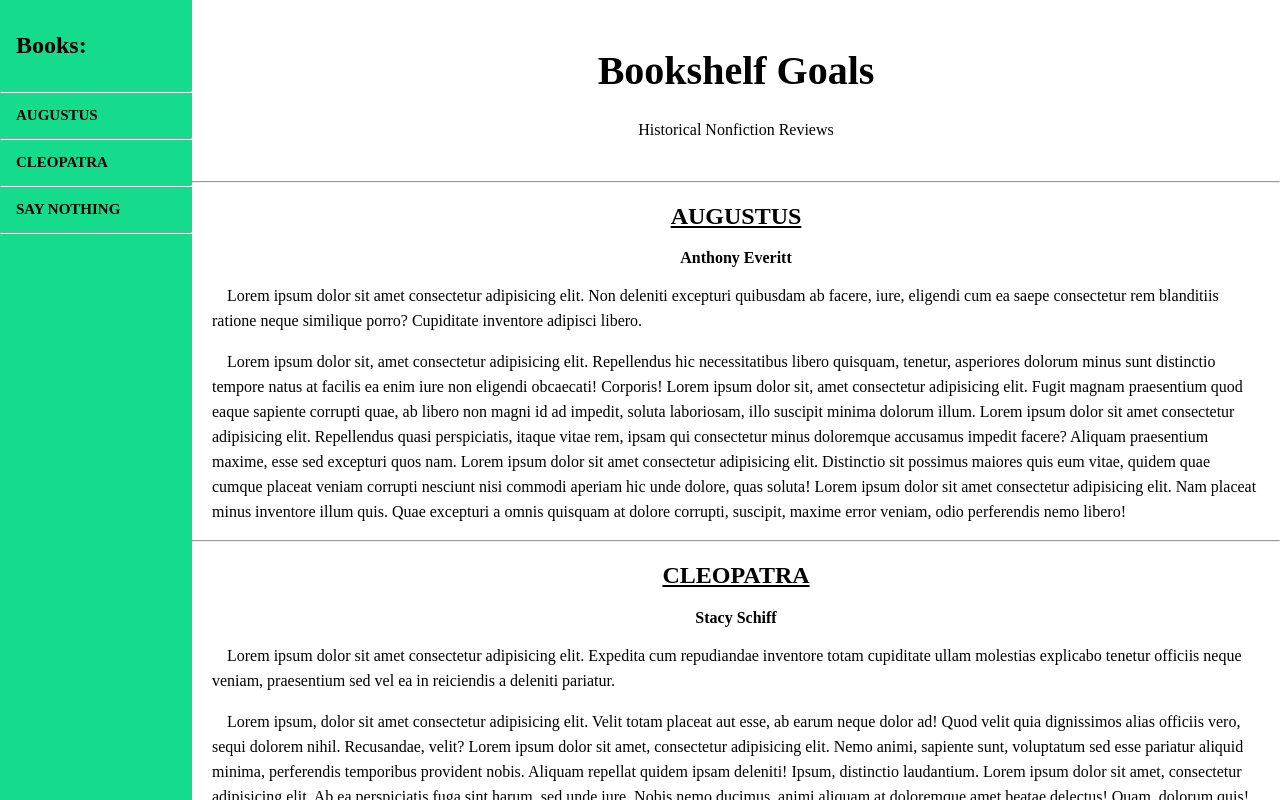
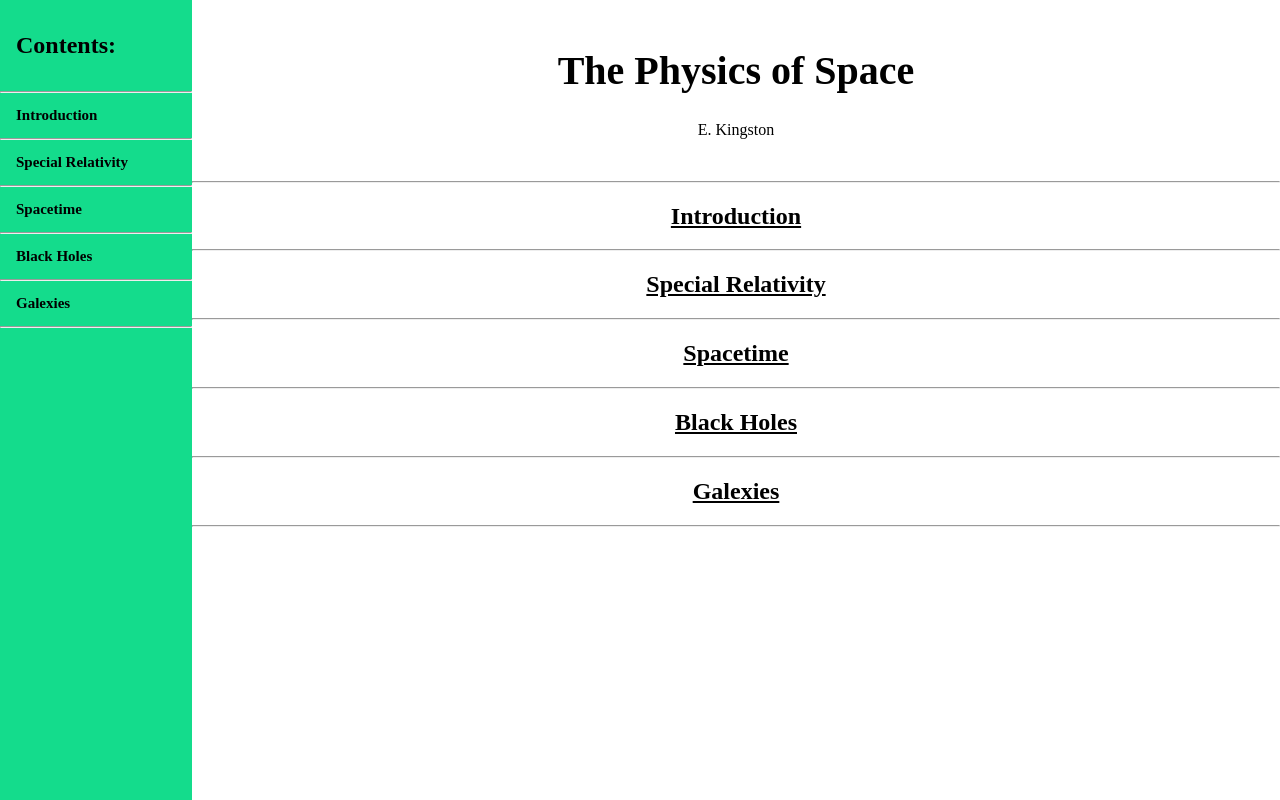
Before and after one commit to KingstonQueen/technical-doc-page, a plain HTML site: page index.html in a window 1280 px wide. Drawn offline with Linux system fonts and the light colour scheme.

Commit message:
Chose the subject matter for the technical document and input proper headings for categories and page links.

```diff
--- a/index.html
+++ b/index.html
@@ -10,13 +10,18 @@
 <body>
 <!--Navbar-->
 <nav id="navbar" class="sidebar bar-block" style="width:15%">
-    <h3 class="bar-item" style="color: black; font-size:x-large;">Books:</h3>
+
+    <h3 class="bar-item" style="color: black; font-size:x-large;">Contents:</h3>
     <hr class="solid">
-    <a class="bar-item" href="#augustus">AUGUSTUS</a>
+    <a class="bar-item" href="#introduction">Introduction</a>
     <hr class="solid">
-    <a class="bar-item" href="#cleopatra">CLEOPATRA</a>
+    <a class="bar-item" href="#special_relativity">Special Relativity</a>
     <hr class="solid">
-    <a class="bar-item" href="#say_nothing">SAY NOTHING</a>
+    <a class="bar-item" href="#spacetime">Spacetime</a>
+    <hr class="solid">
+    <a class="bar-item" href="#black_holes">Black Holes</a>
+    <hr class="solid">
+    <a class="bar-item" href="#galexies">Galexies</a>
     <hr class="solid">
 </nav>
 
@@ -26,8 +31,8 @@
 <!--Header-->
 <div class="container">
 <header class="navbar" id="header">
-    <h1 style="text-align: center; padding-top: 20px; font-size: 40px;">Bookshelf Goals</h1>
-    <p style="text-align: center;">Historical Nonfiction Reviews</p>
+    <h1 style="text-align: center; padding-top: 20px; font-size: 40px;">The Physics of Space</h1>
+    <p style="text-align: center;">E. Kingston</p>
 </header>
 </div>
 <br>
@@ -38,38 +43,58 @@
 
 <!--Section 1-->
 <section class="main-section">
-<hr class="solid">
-    <header id="augustus">
-        <h2 style="text-align: center; text-decoration: underline;">AUGUSTUS</h2>
-        <p style="text-align:center; font-weight: 600;">Anthony Everitt</p>
-    </header>
-    <p class="paragraph">Lorem ipsum dolor sit amet consectetur adipisicing elit. Non deleniti excepturi quibusdam ab facere, iure, eligendi cum ea saepe consectetur rem blanditiis ratione neque similique porro? Cupiditate inventore adipisci libero.</p>
-    <p class="paragraph">Lorem ipsum dolor sit, amet consectetur adipisicing elit. Repellendus hic necessitatibus libero quisquam, tenetur, asperiores dolorum minus sunt distinctio tempore natus at facilis ea enim iure non eligendi obcaecati! Corporis! Lorem ipsum dolor sit, amet consectetur adipisicing elit. Fugit magnam praesentium quod eaque sapiente corrupti quae, ab libero non magni id ad impedit, soluta laboriosam, illo suscipit minima dolorum illum. Lorem ipsum dolor sit amet consectetur adipisicing elit. Repellendus quasi perspiciatis, itaque vitae rem, ipsam qui consectetur minus doloremque accusamus impedit facere? Aliquam praesentium maxime, esse sed excepturi quos nam. Lorem ipsum dolor sit amet consectetur adipisicing elit. Distinctio sit possimus maiores quis eum vitae, quidem quae cumque placeat veniam corrupti nesciunt nisi commodi aperiam hic unde dolore, quas soluta! Lorem ipsum dolor sit amet consectetur adipisicing elit. Nam placeat minus inventore illum quis. Quae excepturi a omnis quisquam at dolore corrupti, suscipit, maxime error veniam, odio perferendis nemo libero!</p>
-</section>
+    <hr class="solid">
+        <header id="introduction">
+            <h2 style="text-align: center; text-decoration: underline;">Introduction</h2>
+        </header>
+        <p class="paragraph"></p>
+        <p class="paragraph"></p>
+    </section>
 
 <!--Section 2-->
 <section class="main-section">
 <hr class="solid">
-    <header id="cleopatra">
-        <h2 style="text-align: center; text-decoration: underline;">CLEOPATRA</h2>
-        <p style="text-align:center; font-weight:600;">Stacy Schiff</p>
+    <header id="special_relativity">
+        <h2 style="text-align: center; text-decoration: underline;">Special Relativity</h2>
     </header>
-    <p class="paragraph">Lorem ipsum dolor sit amet consectetur adipisicing elit. Expedita cum repudiandae inventore totam cupiditate ullam molestias explicabo tenetur officiis neque veniam, praesentium sed vel ea in reiciendis a deleniti pariatur.</p>
-    <p class="paragraph">Lorem ipsum, dolor sit amet consectetur adipisicing elit. Velit totam placeat aut esse, ab earum neque dolor ad! Quod velit quia dignissimos alias officiis vero, sequi dolorem nihil. Recusandae, velit? Lorem ipsum dolor sit amet, consectetur adipisicing elit. Nemo animi, sapiente sunt, voluptatum sed esse pariatur aliquid minima, perferendis temporibus provident nobis. Aliquam repellat quidem ipsam deleniti! Ipsum, distinctio laudantium. Lorem ipsum dolor sit amet, consectetur adipisicing elit. Ab ea perspiciatis fuga sint harum, sed unde iure. Nobis nemo ducimus, animi aliquam at doloremque amet beatae delectus! Quam, dolorum quis! Lorem, ipsum dolor sit amet consectetur adipisicing elit. A ab dignissimos, ipsa eaque laboriosam fugiat deleniti doloribus quam debitis quaerat consequuntur suscipit earum nam consectetur maxime sapiente veniam amet deserunt. Lorem ipsum dolor sit amet consectetur adipisicing elit. Consectetur repudiandae sint voluptates beatae facere nobis alias, illum similique accusantium necessitatibus itaque cum fugit nam blanditiis dolorem dolorum iste. Illo, eaque! </p>
+    <p class="paragraph"></p>
+    <p class="paragraph"></p>
 </section>
 
 <!--Section 3-->
 <section class="main-section">
 <hr class="solid">
-    <header id="say_nothing">
-            <h2 style="text-align: center; text-decoration: underline;">SAY NOTHING</h2>
-            <p style="text-align: center; font-weight: 600;">Patrick R. Keefe</p>
+    <header id="spacetime">
+        <h2 style="text-align: center; text-decoration: underline;">Spacetime</h2>
+        <p style="text-align:center; font-weight:600;"></p>
+    </header>
+    <p class="paragraph"></p>
+    <p class="paragraph"></p>
+</section>
+
+<!--Section 4-->
+<section class="main-section">
+<hr class="solid">
+    <header id="black_holes">
+            <h2 style="text-align: center; text-decoration: underline;">Black Holes</h2>
+            <p style="text-align: center; font-weight: 600;"></p>
         </header>
-    <p class="paragraph">Lorem ipsum dolor sit, amet consectetur adipisicing elit. Odit modi sequi, inventore excepturi magni reprehenderit? Repudiandae ipsum ex eius impedit animi, suscipit aperiam natus accusamus laborum iusto quasi incidunt veritatis!</p>
-    <p class="paragraph">Lorem ipsum dolor sit amet, consectetur adipisicing elit. Adipisci ab labore ipsa modi ad nihil, commodi ex quas ducimus odio odit porro accusantium et officia sapiente fugit praesentium esse atque. Lorem ipsum, dolor sit amet consectetur adipisicing elit. Quidem atque sed dicta ratione inventore architecto, harum neque ex voluptatibus! Enim ex quisquam dignissimos at dolores tenetur adipisci animi. Deserunt, laudantium. Lorem ipsum dolor sit amet, consectetur adipisicing elit. Inventore iste ullam doloremque, numquam quidem ipsam, quod hic ipsum provident animi tempore consectetur esse eius voluptatum molestias impedit ducimus reprehenderit nesciunt. Lorem ipsum dolor sit amet consectetur adipisicing elit. Doloremque totam impedit, harum optio amet praesentium illo quam pariatur vero repudiandae labore excepturi ea porro. Autem iusto officia dolores inventore optio? Lorem ipsum dolor sit amet consectetur adipisicing elit. Sunt nihil similique ullam eveniet cum quis molestiae minima dignissimos voluptatibus, praesentium quia tempore inventore explicabo dolores tempora, doloribus ex saepe aliquam. Lorem ipsum, dolor sit amet consectetur adipisicing elit. Voluptatum officia temporibus error consequatur quisquam magni ea, ipsam dolorem eum dolorum totam cum vel corporis quia dicta veniam laborum obcaecati. Dolores!</p>
+    <p class="paragraph"></p>
+    <p class="paragraph"></p>
 </section>
-</div>
-<hr class="solid">
+
+<!--Section 5-->
+<section class="main-section">
+    <hr class="solid">
+        <header id="galaxies">
+                <h2 style="text-align: center; text-decoration: underline;">Galexies</h2>
+                <p style="text-align: center; font-weight: 600;"></p>
+            </header>
+        <p class="paragraph"></p>
+        <p class="paragraph"></p>
+    </section>
+    </div>
+    <hr class="solid">
 
 </div>
 </main>
```
